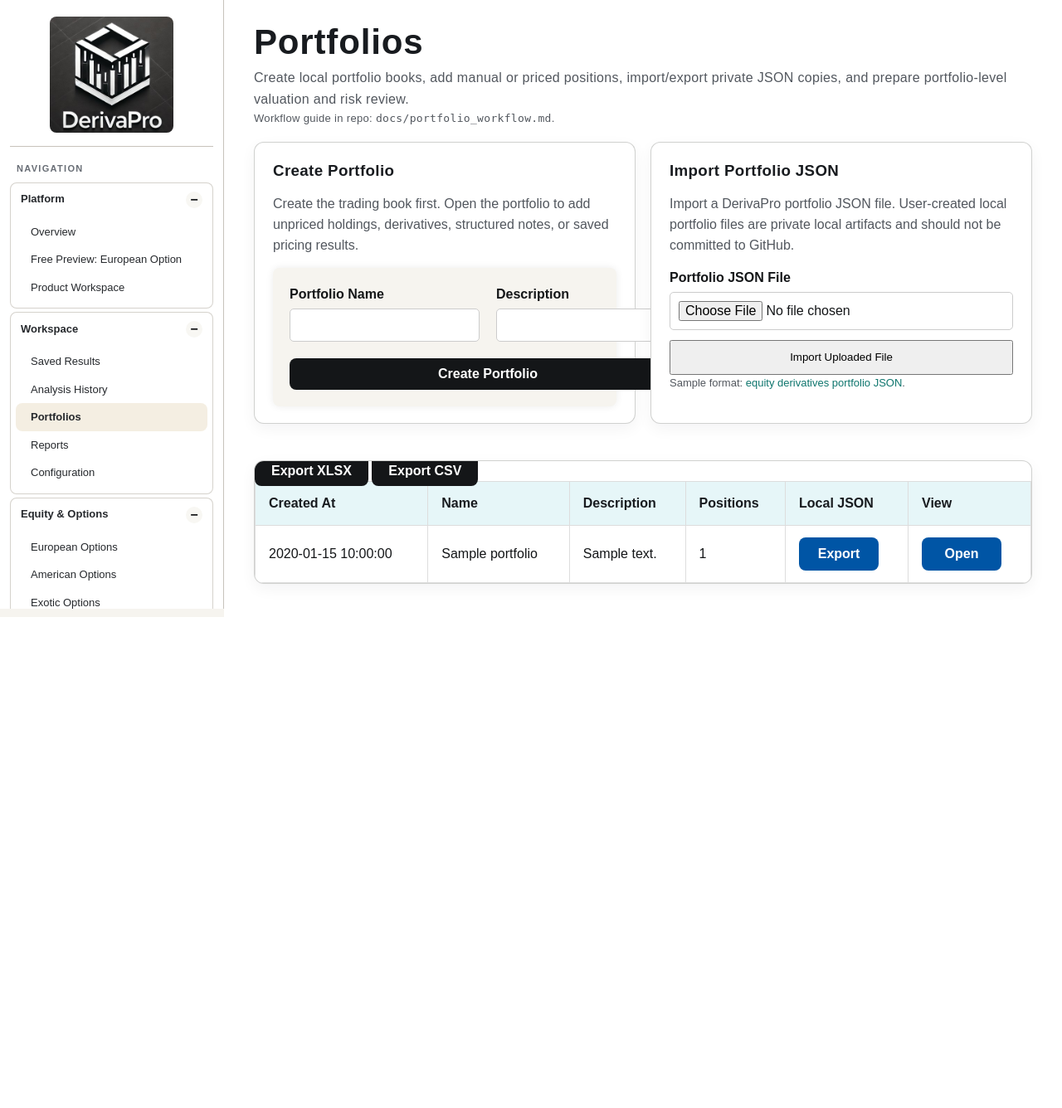
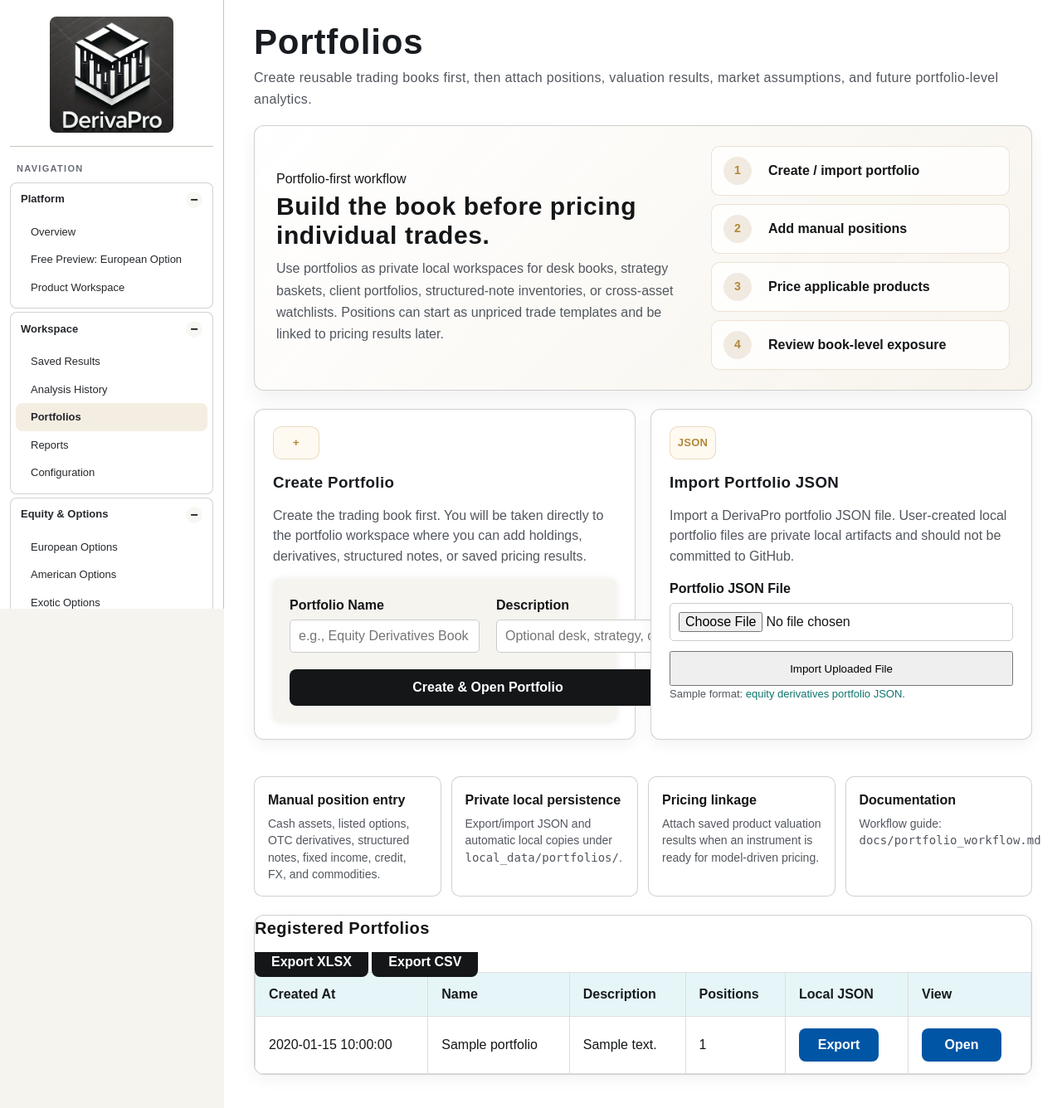
Before and after one commit to derivapro/derivapro-v1, a Flask app: page /portfolios/ in a window 1280 px wide. Shown: the part 66-1402 px from the top of the page at 83% size. Before the commit the page ends 810 px from the top, so only its background shows below. Run offline with Flask 2, Linux system fonts and the light colour scheme; a user stored in the database is signed in; tables that the repository leaves empty hold one stand-in row (values such as "Sample post").

Commit message:
Clarify portfolio-first workspace flow

```diff
--- a/derivapro/routes/portfolios.py
+++ b/derivapro/routes/portfolios.py
@@ -189,8 +189,8 @@ def portfolios():
         db.session.commit()
         _portfolio_snapshot_or_none(portfolio)
 
-        flash("Portfolio created successfully.", "success")
-        return redirect(url_for("portfolios.portfolios"))
+        flash("Portfolio created. Add positions to build the book before valuation.", "success")
+        return redirect(url_for("portfolios.portfolio_detail", portfolio_id=portfolio.id))
 
     portfolios_list = (
         Portfolio.query
--- a/derivapro/static/styles.css
+++ b/derivapro/static/styles.css
@@ -3266,7 +3266,8 @@ details summary {
 
 @media (max-width: 1180px) {
     .workflow-grid,
-    .product-workspace-grid {
+    .product-workspace-grid,
+    .portfolio-capability-strip {
         grid-template-columns: repeat(2, minmax(0, 1fr));
     }
 }
@@ -3378,6 +3379,19 @@ details summary {
     .market-reference-actions .btn-secondary {
         flex: 1 1 100%;
     }
+
+    .portfolio-workflow-hero,
+    .portfolio-capability-strip {
+        grid-template-columns: 1fr;
+    }
+
+    .portfolio-workflow-hero {
+        padding: 20px;
+    }
+
+    .portfolio-workflow-hero h2 {
+        font-size: 26px;
+    }
 }
 
 .home-hero {
@@ -3439,7 +3453,71 @@ details summary {
 }
 
 /* ===== Portfolios Page ===== */
+.portfolio-workflow-hero {
+    display: grid;
+    grid-template-columns: minmax(0, 1.25fr) minmax(360px, 0.75fr);
+    gap: 24px;
+    align-items: center;
+    margin-bottom: 22px;
+    padding: 24px 26px;
+    border: 1px solid rgba(200, 201, 199, 0.85);
+    border-radius: 12px;
+    background:
+        linear-gradient(135deg, rgba(255, 255, 255, 0.96), rgba(247, 243, 235, 0.92)),
+        #ffffff;
+    box-shadow: 0 10px 26px rgba(16, 24, 32, 0.06);
+}
+
+.portfolio-workflow-hero h2 {
+    max-width: 780px;
+    margin: 4px 0 10px;
+    color: var(--dp-heading);
+    font-size: 30px;
+    line-height: 1.15;
+}
+
+.portfolio-workflow-hero p {
+    max-width: 860px;
+    margin: 0;
+    color: var(--dp-text-muted);
+    line-height: 1.65;
+}
+
+.portfolio-workflow-steps {
+    display: grid;
+    gap: 10px;
+}
+
+.portfolio-step {
+    display: grid;
+    grid-template-columns: 42px 1fr;
+    gap: 12px;
+    align-items: center;
+    padding: 12px 14px;
+    border: 1px solid rgba(178, 137, 68, 0.24);
+    border-radius: 10px;
+    background: rgba(255, 255, 255, 0.78);
+}
+
+.portfolio-step strong {
+    display: inline-flex;
+    width: 34px;
+    height: 34px;
+    align-items: center;
+    justify-content: center;
+    border-radius: 50%;
+    background: rgba(148, 95, 25, 0.12);
+    color: var(--dp-accent);
+    font-size: 14px;
+}
+
+.portfolio-step span {
+    color: var(--dp-heading);
+    font-weight: 700;
+}
+
 .portfolio-form-card {
+    position: relative;
     margin-bottom: 22px;
     padding: 20px 22px;
     border: 1px solid rgba(200, 201, 199, 0.85);
@@ -3448,6 +3526,23 @@ details summary {
     box-shadow: 0 6px 18px rgba(16, 24, 32, 0.05);
 }
 
+.portfolio-card-icon {
+    display: inline-flex;
+    min-width: 38px;
+    height: 38px;
+    align-items: center;
+    justify-content: center;
+    margin-bottom: 14px;
+    padding: 0 8px;
+    border: 1px solid rgba(178, 137, 68, 0.28);
+    border-radius: 10px;
+    background: #fffaf1;
+    color: var(--dp-accent);
+    font-size: 13px;
+    font-weight: 800;
+    letter-spacing: 0.02em;
+}
+
 .portfolio-workflow-grid {
     display: grid;
     grid-template-columns: minmax(0, 1fr) minmax(0, 1fr);
@@ -3469,6 +3564,10 @@ details summary {
 .portfolio-create-form {
     margin: 0;
     max-width: 100%;
+}
+
+.portfolio-create-form button {
+    min-height: 44px;
 }
 
 .portfolio-import-form {
@@ -3529,6 +3628,39 @@ details summary {
 .portfolio-kpi-grid,
 .asset-class-summary-card {
     margin-bottom: 20px;
+}
+
+.portfolio-capability-strip {
+    display: grid;
+    grid-template-columns: repeat(4, minmax(0, 1fr));
+    gap: 12px;
+    margin-bottom: 22px;
+}
+
+.portfolio-capability-strip > div {
+    padding: 16px;
+    border: 1px solid rgba(200, 201, 199, 0.85);
+    border-radius: 10px;
+    background: #ffffff;
+}
+
+.portfolio-capability-strip strong {
+    display: block;
+    margin-bottom: 6px;
+    color: var(--dp-heading);
+}
+
+.portfolio-capability-strip span {
+    display: block;
+    color: var(--dp-text-muted);
+    font-size: 14px;
+    line-height: 1.45;
+}
+
+.portfolio-section-heading {
+    margin: 0 0 14px;
+    color: var(--dp-heading);
+    font-size: 20px;
 }
 
 .portfolios-table td {
@@ -3649,8 +3781,10 @@ html[data-theme="dark"] .product-section-card,
 html[data-theme="dark"] .preview-gate-card,
 html[data-theme="dark"] .legal-card,
 html[data-theme="dark"] .home-content-card,
+html[data-theme="dark"] .portfolio-workflow-hero,
 html[data-theme="dark"] .portfolio-form-card,
 html[data-theme="dark"] .portfolio-manual-card,
+html[data-theme="dark"] .portfolio-capability-strip > div,
 html[data-theme="dark"] .history-table-card,
 html[data-theme="dark"] .empty-state-card,
 html[data-theme="dark"] .detail-dashboard-card,
@@ -3676,11 +3810,18 @@ html[data-theme="dark"] .analysis-card,
 html[data-theme="dark"] .empty-state-panel,
 html[data-theme="dark"] .analysis-availability-card,
 html[data-theme="dark"] .configuration-toggle,
+html[data-theme="dark"] .portfolio-step,
 html[data-theme="dark"] .greek-metric-grid div,
 html[data-theme="dark"] .landing-button.secondary,
 html[data-theme="dark"] .preview-gate-card .landing-button.secondary {
     background: var(--dp-surface-muted);
     border-color: var(--dp-border);
+}
+
+html[data-theme="dark"] .portfolio-card-icon,
+html[data-theme="dark"] .portfolio-step strong {
+    background: rgba(178, 137, 68, 0.14);
+    border-color: rgba(178, 137, 68, 0.32);
 }
 
 html[data-theme="dark"] .market-reference-header {
--- a/derivapro/templates/portfolios.html
+++ b/derivapro/templates/portfolios.html
@@ -3,33 +3,64 @@
 {% block content %}
 <div class="page-title compact">
     <h1>Portfolios</h1>
-    <p>Create local portfolio books, add manual or priced positions, import/export private JSON copies, and prepare portfolio-level valuation and risk review.</p>
-    <p class="inline-muted-text">Workflow guide in repo: <code>docs/portfolio_workflow.md</code>.</p>
+    <p>Create reusable trading books first, then attach positions, valuation results, market assumptions, and future portfolio-level analytics.</p>
+</div>
+
+<div class="portfolio-workflow-hero">
+    <div>
+        <span class="section-eyebrow">Portfolio-first workflow</span>
+        <h2>Build the book before pricing individual trades.</h2>
+        <p>
+            Use portfolios as private local workspaces for desk books, strategy baskets, client portfolios,
+            structured-note inventories, or cross-asset watchlists. Positions can start as unpriced trade
+            templates and be linked to pricing results later.
+        </p>
+    </div>
+    <div class="portfolio-workflow-steps">
+        <div class="portfolio-step">
+            <strong>1</strong>
+            <span>Create / import portfolio</span>
+        </div>
+        <div class="portfolio-step">
+            <strong>2</strong>
+            <span>Add manual positions</span>
+        </div>
+        <div class="portfolio-step">
+            <strong>3</strong>
+            <span>Price applicable products</span>
+        </div>
+        <div class="portfolio-step">
+            <strong>4</strong>
+            <span>Review book-level exposure</span>
+        </div>
+    </div>
 </div>
 
 <div class="portfolio-workflow-grid">
     <div class="portfolio-form-card">
+        <span class="portfolio-card-icon">+</span>
         <h3>Create Portfolio</h3>
-        <p>Create the trading book first. Open the portfolio to add unpriced holdings, derivatives, structured notes, or saved pricing results.</p>
+        <p>Create the trading book first. You will be taken directly to the portfolio workspace where you can add holdings, derivatives, structured notes, or saved pricing results.</p>
         <form method="post" class="form-grid portfolio-create-form">
             <input type="hidden" name="csrf_token" value="{{ csrf_token() }}">
             <div class="form-group">
                 <label for="name">Portfolio Name</label>
-                <input type="text" id="name" name="name" required>
+                <input type="text" id="name" name="name" placeholder="e.g., Equity Derivatives Book" required>
             </div>
 
             <div class="form-group">
                 <label for="description">Description</label>
-                <input type="text" id="description" name="description">
+                <input type="text" id="description" name="description" placeholder="Optional desk, strategy, or portfolio purpose">
             </div>
 
             <div class="form-group full-width">
-                <button type="submit">Create Portfolio</button>
+                <button type="submit">Create & Open Portfolio</button>
             </div>
         </form>
     </div>
 
     <div class="portfolio-form-card">
+        <span class="portfolio-card-icon">JSON</span>
         <h3>Import Portfolio JSON</h3>
         <p>Import a DerivaPro portfolio JSON file. User-created local portfolio files are private local artifacts and should not be committed to GitHub.</p>
         <form method="post" action="{{ url_for('portfolios.import_upload') }}" enctype="multipart/form-data" class="portfolio-import-form">
@@ -44,8 +75,28 @@
     </div>
 </div>
 
+<div class="portfolio-capability-strip">
+    <div>
+        <strong>Manual position entry</strong>
+        <span>Cash assets, listed options, OTC derivatives, structured notes, fixed income, credit, FX, and commodities.</span>
+    </div>
+    <div>
+        <strong>Private local persistence</strong>
+        <span>Export/import JSON and automatic local copies under <code>local_data/portfolios/</code>.</span>
+    </div>
+    <div>
+        <strong>Pricing linkage</strong>
+        <span>Attach saved product valuation results when an instrument is ready for model-driven pricing.</span>
+    </div>
+    <div>
+        <strong>Documentation</strong>
+        <span>Workflow guide: <code>docs/portfolio_workflow.md</code>.</span>
+    </div>
+</div>
+
 {% if local_copies %}
 <div class="history-table-card portfolio-local-card">
+    <h3 class="portfolio-section-heading">Local Portfolio Copies</h3>
     <div class="history-table-wrap">
         <table class="results-table history-table portfolios-table">
             <thead>
@@ -79,6 +130,7 @@
 
 {% if portfolios %}
 <div class="history-table-card">
+    <h3 class="portfolio-section-heading">Registered Portfolios</h3>
     <div class="history-table-wrap">
         <div class="table-actions">
             <a href="{{ url_for('exports.export') }}?type=portfolios_list&format=xlsx" class="btn">Export XLSX</a>
@@ -122,7 +174,7 @@
 {% else %}
 <div class="empty-state-card">
     <h3>No Portfolios Yet</h3>
-    <p>Create your first portfolio to start building a local book of manual positions, saved pricing results, and future portfolio-level analytics.</p>
+    <p>Create your first portfolio above. After creation, the app opens a portfolio workspace where you can manually add positions before running any pricing workflow.</p>
 </div>
 {% endif %}
 {% endblock %}
```
